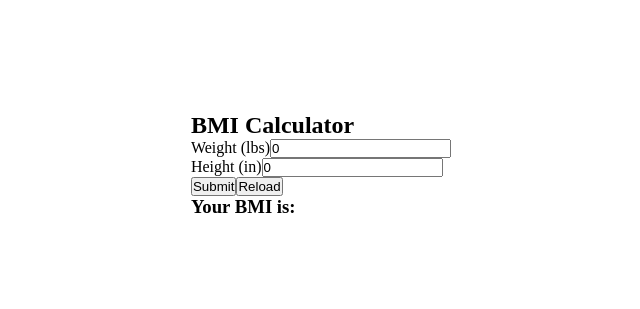
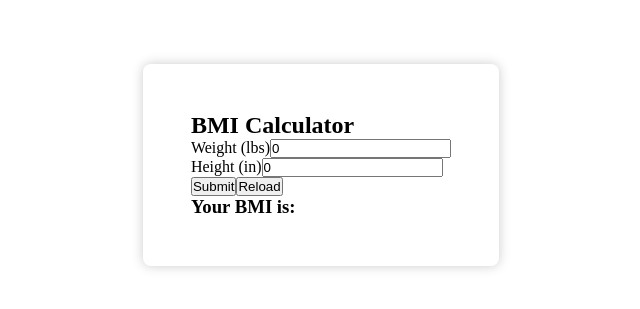
Before and after one commit to Asna1303/BMI-CALCULATOR, a React (Create React App) app: page / in a window 1280 px wide. Shown: the part 235-544 px from the top of the page, without its empty margins (319-959 px from the left). Built offline with nearby package versions, Linux system fonts and the light colour scheme.

Commit message:
added css style for container

```diff
--- a/src/index.css
+++ b/src/index.css
@@ -11,3 +11,9 @@
   width: 100%;
   height: 100vh;
 }
+
+.container {
+  box-shadow: 0px 0px 12px #ccc;
+  border-radius: 8px;
+  padding: 3rem;
+}
```
